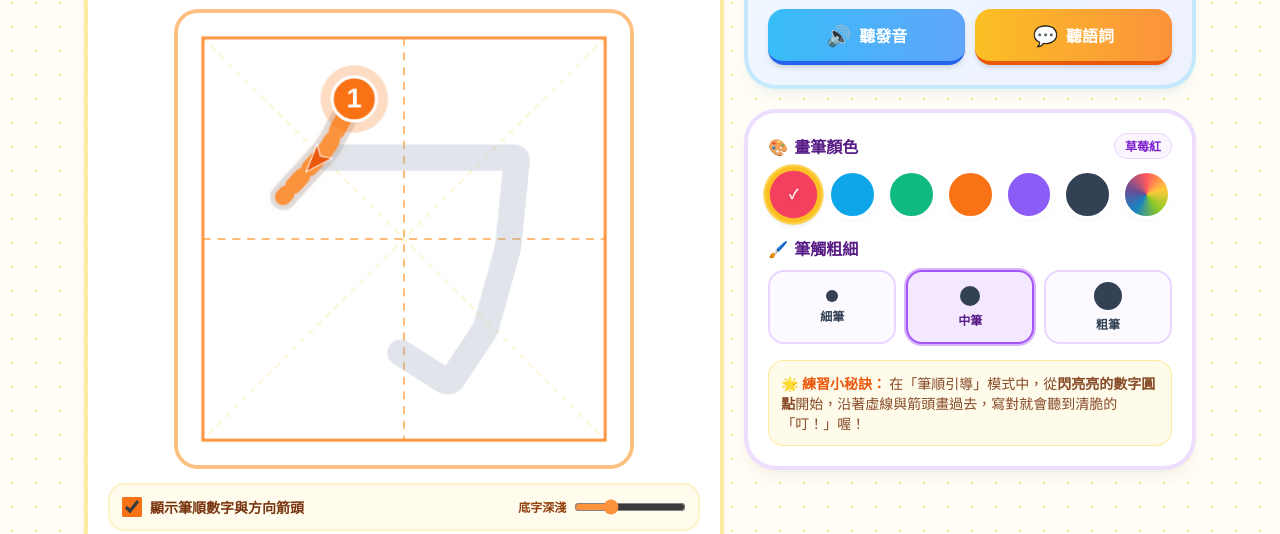
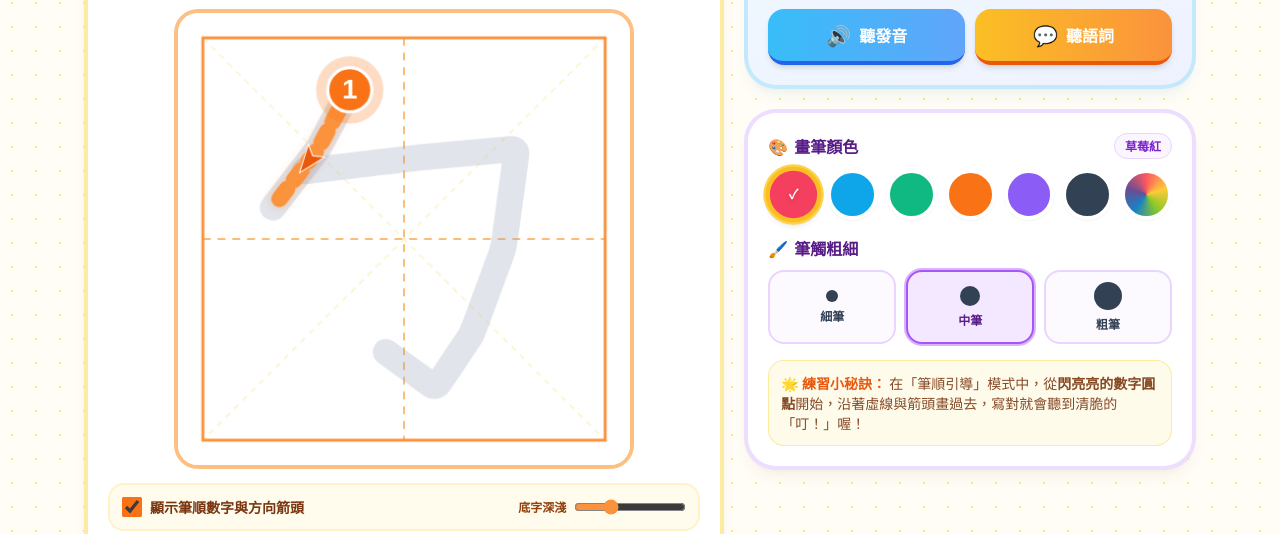
Before and after one commit to peiankuo-tw/zhuyin, a plain HTML site: page index.html in a window 1280 px wide. Shown: the part 273-807 px from the top of the page. Drawn offline with nearby package versions, Linux system fonts and the light colour scheme; a web font is replaced by a local one.

Commit message:
修正 37 個注音符號標準筆順與字形並優化筆順數字防重疊

```diff
--- a/index.html
+++ b/index.html
@@ -481,19 +481,18 @@
         ttsChar: '玻', ttsWord: '爸爸',
         // 2畫：1.撇 2.橫折鉤
         strokes: [
-          [[39, 19], [33, 30], [23, 41]],
-          [[33, 32], [54, 32], [75, 32], [73, 52], [68, 70], [60, 82], [49, 75]]
+          [[38, 17], [31, 30], [21, 43]],
+          [[28, 35], [53, 32], [75, 30], [72, 52], [65, 71], [57, 83], [46, 75]]
         ]
       },
       {
         char: 'ㄆ', cat: 'initial', word: '葡萄', reading: 'ㄆㄨˊ ㄊㄠˊ', emoji: '🍇',
         ttsChar: '坡', ttsWord: '葡萄',
-        // 4畫：1.短撇 2.橫 3.長撇 4.捺
-        strokes: [
-          [[41, 17], [34, 29], [25, 42]],
-          [[35, 30], [55, 30], [75, 30]],
-          [[59, 31], [54, 51], [42, 68], [24, 81]],
-          [[35, 43], [48, 57], [63, 71], [79, 81]]
+        // 3畫：1.短撇 2.橫撇 3.捺
+        strokes: [
+          [[38, 17], [31, 30], [23, 42]],
+          [[30, 33], [52, 30], [72, 28], [62, 49], [46, 68], [23, 82]],
+          [[32, 42], [47, 56], [63, 70], [80, 82]]
         ]
       },
       {
@@ -501,8 +500,8 @@
         ttsChar: '摸', ttsWord: '貓咪',
         // 2畫：1.左豎 2.橫折鉤
         strokes: [
-          [[24, 24], [24, 54], [24, 81]],
-          [[24, 25], [52, 25], [76, 25], [76, 56], [76, 81], [65, 74]]
+          [[24, 24], [24, 52], [24, 79]],
+          [[26, 26], [52, 23], [76, 21], [76, 54], [75, 81], [64, 74]]
         ]
       },
       {
@@ -510,8 +509,8 @@
         ttsChar: '佛', ttsWord: '飛機',
         // 2畫：1.橫 2.豎折
         strokes: [
-          [[22, 23], [50, 23], [78, 23]],
-          [[26, 23], [26, 52], [26, 77], [54, 77], [79, 77]]
+          [[22, 25], [50, 23], [77, 22]],
+          [[26, 25], [26, 54], [27, 77], [53, 76], [79, 75]]
         ]
       },
       {
@@ -519,8 +518,8 @@
         ttsChar: '得', ttsWord: '大象',
         // 2畫：1.橫折鉤 2.撇（不出頭，同「刀」）
         strokes: [
-          [[24, 26], [52, 26], [75, 26], [72, 52], [66, 72], [58, 82], [47, 74]],
-          [[48, 26], [44, 48], [35, 67], [22, 81]]
+          [[24, 28], [52, 26], [75, 25], [72, 52], [66, 72], [58, 82], [47, 74]],
+          [[48, 27], [44, 48], [35, 67], [22, 81]]
         ]
       },
       {
@@ -528,9 +527,9 @@
         ttsChar: '特', ttsWord: '兔子',
         // 3畫：1.橫 2.豎撇折 3.點
         strokes: [
-          [[22, 31], [50, 31], [78, 31]],
-          [[48, 17], [46, 40], [37, 62], [27, 76], [50, 71], [69, 67]],
-          [[62, 53], [70, 65], [78, 78]]
+          [[26, 37], [50, 35], [73, 33]],
+          [[50, 17], [48, 36], [41, 56], [30, 76], [50, 72], [68, 67]],
+          [[62, 54], [70, 66], [77, 79]]
         ]
       },
       {
@@ -538,7 +537,7 @@
         ttsChar: '訥', ttsWord: '牛奶',
         // 1畫：橫折折折鉤
         strokes: [
-          [[26, 23], [46, 23], [65, 23], [54, 37], [44, 47], [60, 47], [73, 47], [69, 67], [61, 82], [49, 74]]
+          [[32, 22], [52, 20], [67, 19], [56, 34], [45, 46], [60, 44], [73, 43], [67, 65], [58, 82], [46, 74]]
         ]
       },
       {
@@ -546,16 +545,17 @@
         ttsChar: '勒', ttsWord: '老鼠',
         // 2畫：1.橫折鉤 2.撇（上方出頭，同「力」）
         strokes: [
-          [[24, 35], [50, 35], [74, 35], [71, 58], [65, 75], [57, 83], [46, 75]],
-          [[50, 16], [47, 42], [38, 64], [23, 81]]
+          [[24, 36], [50, 34], [74, 32], [70, 56], [64, 74], [56, 83], [45, 75]],
+          [[50, 16], [47, 42], [38, 64], [22, 81]]
         ]
       },
       {
         char: 'ㄍ', cat: 'initial', word: '狗狗', reading: 'ㄍㄡˇ ㄍㄡˇ', emoji: '🐶',
         ttsChar: '哥', ttsWord: '狗狗',
-        // 1畫：撇點（上略窄下略展）
-        strokes: [
-          [[56, 18], [45, 34], [32, 49], [49, 64], [68, 82]]
+        // 2畫：1.左撇點 2.右撇點（兩筆平行）
+        strokes: [
+          [[45, 19], [34, 35], [22, 50], [33, 66], [43, 82]],
+          [[74, 19], [63, 35], [51, 50], [62, 66], [73, 82]]
         ]
       },
       {
@@ -563,8 +563,8 @@
         ttsChar: '科', ttsWord: '恐龍',
         // 2畫：1.橫 2.豎折折鉤
         strokes: [
-          [[20, 24], [50, 24], [80, 24]],
-          [[43, 24], [39, 38], [35, 48], [55, 48], [71, 48], [67, 68], [60, 82], [48, 74]]
+          [[20, 24], [50, 22], [80, 21]],
+          [[46, 23], [41, 38], [36, 48], [55, 46], [72, 45], [67, 66], [59, 82], [48, 74]]
         ]
       },
       {
@@ -572,8 +572,8 @@
         ttsChar: '喝', ttsWord: '蝴蝶',
         // 2畫：1.橫 2.撇
         strokes: [
-          [[25, 24], [52, 24], [79, 24]],
-          [[28, 24], [27, 48], [23, 68], [17, 82]]
+          [[26, 25], [52, 23], [78, 22]],
+          [[31, 25], [30, 48], [26, 67], [19, 82]]
         ]
       },
       {
@@ -581,8 +581,8 @@
         ttsChar: '基', ttsWord: '雞蛋',
         // 2畫：1.豎提 2.右豎
         strokes: [
-          [[28, 26], [28, 50], [28, 69], [44, 62], [58, 56]],
-          [[65, 18], [65, 52], [65, 84]]
+          [[31, 25], [31, 50], [31, 70], [47, 63], [63, 55]],
+          [[66, 18], [66, 52], [66, 84]]
         ]
       },
       {
@@ -590,7 +590,7 @@
         ttsChar: '欺', ttsWord: '氣球',
         // 1畫：撇點（俐落大折角）
         strokes: [
-          [[64, 18], [47, 35], [29, 50], [47, 66], [65, 82]]
+          [[62, 18], [46, 35], [31, 50], [47, 66], [63, 82]]
         ]
       },
       {
@@ -598,8 +598,8 @@
         ttsChar: '希', ttsWord: '西瓜',
         // 2畫：1.橫 2.中豎
         strokes: [
-          [[20, 26], [50, 26], [80, 26]],
-          [[50, 26], [50, 56], [50, 82]]
+          [[20, 26], [50, 24], [80, 23]],
+          [[50, 25], [50, 55], [50, 82]]
         ]
       },
       {
@@ -607,10 +607,10 @@
         ttsChar: '知', ttsWord: '章魚',
         // 4畫：1.中豎 2.左豎折橫 3.右短豎 4.底長橫
         strokes: [
-          [[50, 18], [50, 48], [50, 76]],
-          [[28, 38], [28, 57], [52, 57], [72, 57]],
-          [[72, 38], [72, 59]],
-          [[20, 76], [50, 76], [80, 76]]
+          [[50, 18], [50, 48], [50, 77]],
+          [[28, 36], [28, 56], [50, 55], [71, 54]],
+          [[71, 35], [71, 56]],
+          [[19, 78], [50, 77], [81, 76]]
         ]
       },
       {
@@ -618,9 +618,9 @@
         ttsChar: '蚩', ttsWord: '車子',
         // 3畫：1.上撇 2.中撇 3.豎
         strokes: [
-          [[62, 18], [48, 30], [30, 40]],
-          [[66, 36], [48, 52], [27, 66]],
-          [[52, 50], [52, 68], [52, 84]]
+          [[62, 18], [48, 30], [31, 41]],
+          [[66, 36], [48, 52], [27, 67]],
+          [[53, 50], [53, 68], [53, 84]]
         ]
       },
       {
@@ -628,20 +628,20 @@
         ttsChar: '詩', ttsWord: '獅子',
         // 3畫：1.橫折 2.中橫 3.豎撇
         strokes: [
-          [[26, 22], [52, 22], [74, 22], [74, 42]],
-          [[28, 42], [52, 42], [74, 42]],
-          [[28, 22], [28, 48], [24, 68], [18, 82]]
+          [[29, 23], [52, 22], [73, 21], [72, 42]],
+          [[31, 43], [52, 42], [72, 41]],
+          [[31, 23], [31, 48], [26, 68], [18, 82]]
         ]
       },
       {
         char: 'ㄖ', cat: 'initial', word: '熱狗', reading: 'ㄖㄜˋ ㄍㄡˇ', emoji: '🌭',
         ttsChar: '日', ttsWord: '熱狗',
-        // 4畫：1.左豎 2.橫折 3.中橫 4.底橫
-        strokes: [
-          [[28, 21], [28, 52], [28, 79]],
-          [[28, 21], [52, 21], [72, 21], [72, 52], [72, 79]],
-          [[28, 49], [50, 49], [72, 49]],
-          [[28, 78], [50, 78], [72, 78]]
+        // 4畫：1.左豎 2.橫折 3.中點 4.底橫
+        strokes: [
+          [[28, 22], [28, 52], [28, 79]],
+          [[30, 23], [52, 22], [72, 21], [72, 52], [72, 79]],
+          [[41, 41], [50, 50], [58, 59]],
+          [[29, 78], [50, 77], [72, 77]]
         ]
       },
       {
@@ -649,17 +649,17 @@
         ttsChar: '資', ttsWord: '嘴巴',
         // 2畫：1.橫折鉤 2.左豎
         strokes: [
-          [[28, 24], [52, 24], [73, 24], [73, 55], [65, 62], [55, 55]],
-          [[30, 24], [30, 56], [30, 84]]
+          [[30, 25], [52, 23], [73, 21], [71, 45], [66, 59], [56, 54]],
+          [[32, 25], [32, 55], [32, 84]]
         ]
       },
       {
         char: 'ㄘ', cat: 'initial', word: '草莓', reading: 'ㄘㄠˇ ㄇㄟˊ', emoji: '🍓',
         ttsChar: '雌', ttsWord: '草莓',
-        // 2畫：1.斜橫 2.豎彎鉤
-        strokes: [
-          [[21, 47], [50, 42], [78, 36]],
-          [[44, 18], [44, 52], [44, 70], [49, 77], [58, 79], [75, 79], [77, 67]]
+        // 2畫：1.斜橫 2.豎折撇
+        strokes: [
+          [[20, 40], [50, 36], [79, 32]],
+          [[50, 18], [46, 38], [42, 55], [56, 53], [68, 52], [62, 68], [47, 82]]
         ]
       },
       {
@@ -667,8 +667,8 @@
         ttsChar: '思', ttsWord: '松鼠',
         // 2畫：1.撇折 2.點
         strokes: [
-          [[52, 19], [39, 46], [24, 74], [50, 71], [72, 68]],
-          [[62, 52], [70, 64], [78, 78]]
+          [[52, 19], [39, 47], [25, 74], [50, 71], [71, 67]],
+          [[63, 54], [71, 65], [78, 78]]
         ]
       },
 
@@ -678,7 +678,7 @@
         ttsChar: '衣', ttsWord: '衣服',
         // 1畫：橫向一畫由左至右
         strokes: [
-          [[18, 50], [50, 50], [82, 50]]
+          [[18, 50], [50, 49], [82, 48]]
         ]
       },
       {
@@ -686,8 +686,8 @@
         ttsChar: '烏', ttsWord: '烏龜',
         // 2畫：1.撇 2.捺
         strokes: [
-          [[69, 20], [54, 46], [38, 67], [22, 80]],
-          [[27, 23], [46, 47], [64, 67], [80, 80]]
+          [[66, 20], [54, 46], [39, 66], [23, 80]],
+          [[28, 35], [46, 50], [64, 67], [80, 81]]
         ]
       },
       {
@@ -695,8 +695,8 @@
         ttsChar: '迂', ttsWord: '雨傘',
         // 2畫：1.豎折 2.右豎
         strokes: [
-          [[24, 24], [24, 54], [24, 76], [52, 76], [76, 76]],
-          [[76, 24], [76, 54], [76, 78]]
+          [[25, 26], [25, 54], [25, 76], [52, 75], [75, 74]],
+          [[75, 25], [75, 54], [75, 78]]
         ]
       },
 
@@ -706,56 +706,55 @@
         ttsChar: '啊', ttsWord: '阿公',
         // 3畫：1.左短撇/點 2.右撇 3.中豎
         strokes: [
-          [[28, 24], [38, 37], [46, 48]],
-          [[72, 22], [61, 36], [50, 49]],
-          [[50, 48], [50, 66], [50, 84]]
+          [[26, 22], [36, 36], [46, 48]],
+          [[74, 21], [62, 36], [50, 49]],
+          [[50, 48], [50, 67], [50, 84]]
         ]
       },
       {
         char: 'ㄛ', cat: 'final', word: '喔喔叫', reading: 'ㄛ ㄛ ㄐㄧㄠˋ', emoji: '🐓',
         ttsChar: '喔', ttsWord: '公雞喔喔叫',
-        // 2畫：1.橫 2.豎彎鉤
-        strokes: [
-          [[23, 25], [50, 25], [77, 25]],
-          [[44, 25], [44, 56], [44, 70], [49, 77], [58, 79], [76, 79], [78, 67]]
+        // 2畫：1.上橫 2.豎彎
+        strokes: [
+          [[22, 26], [50, 24], [78, 22]],
+          [[51, 24], [47, 40], [38, 52], [34, 64], [41, 76], [56, 79], [71, 74], [77, 66]]
         ]
       },
       {
         char: 'ㄜ', cat: 'final', word: '白鵝', reading: 'ㄅㄞˊ ㄜˊ', emoji: '🦢',
         ttsChar: '鵝', ttsWord: '白鵝',
-        // 3畫：1.上橫 2.豎彎鉤 3.中短橫
-        strokes: [
-          [[23, 24], [50, 24], [77, 24]],
-          [[44, 24], [44, 56], [44, 70], [49, 77], [58, 79], [76, 79], [78, 67]],
-          [[44, 48], [58, 48], [72, 48]]
+        // 2畫：1.橫 2.豎彎（上方出頭）
+        strokes: [
+          [[22, 37], [50, 34], [78, 31]],
+          [[51, 17], [51, 35], [46, 48], [36, 58], [35, 70], [45, 79], [61, 80], [74, 73], [79, 65]]
         ]
       },
       {
         char: 'ㄝ', cat: 'final', word: '椰子', reading: 'ㄧㄝˊ ㄗ˙', emoji: '🥥',
         ttsChar: '耶', ttsWord: '椰子',
-        // 3畫：1.橫折鉤 2.中豎 3.豎彎鉤
-        strokes: [
-          [[20, 48], [48, 41], [76, 34], [74, 56], [68, 62], [60, 55]],
+        // 3畫：1.橫折鉤 2.中豎 3.豎彎
+        strokes: [
+          [[20, 49], [48, 43], [75, 36], [73, 56], [67, 63], [59, 57]],
           [[52, 18], [52, 44], [52, 65]],
-          [[32, 28], [32, 56], [32, 70], [38, 78], [56, 79], [76, 79], [78, 66]]
+          [[34, 28], [34, 56], [35, 70], [43, 78], [59, 79], [74, 77], [79, 69]]
         ]
       },
       {
         char: 'ㄞ', cat: 'final', word: '愛心', reading: 'ㄞˋ ㄒㄧㄣ', emoji: '❤️',
         ttsChar: '哀', ttsWord: '愛心',
-        // 3畫：1.上橫 2.左撇 3.右豎彎
-        strokes: [
-          [[21, 26], [50, 26], [79, 26]],
-          [[42, 26], [39, 53], [32, 69], [23, 81]],
-          [[58, 26], [58, 62], [58, 74], [64, 79], [77, 79]]
+        // 3畫：1.上橫 2.豎折撇 3.中撇
+        strokes: [
+          [[24, 24], [50, 22], [75, 20]],
+          [[32, 24], [30, 38], [28, 50], [52, 48], [74, 46], [67, 66], [56, 82]],
+          [[52, 22], [49, 44], [40, 65], [25, 81]]
         ]
       },
       {
         char: 'ㄟ', cat: 'final', word: '杯子', reading: 'ㄅㄟ ㄗ˙', emoji: '🥤',
         ttsChar: '欸', ttsWord: '杯子',
-        // 1畫：斜提再長捺
-        strokes: [
-          [[18, 48], [28, 41], [37, 35], [52, 49], [66, 63], [80, 73]]
+        // 1畫：短斜提接長捺
+        strokes: [
+          [[23, 33], [32, 29], [40, 26], [47, 42], [58, 62], [75, 80]]
         ]
       },
       {
@@ -763,9 +762,9 @@
         ttsChar: '熬', ttsWord: '蛋糕',
         // 3畫：1.上撇折 2.下撇折 3.點
         strokes: [
-          [[52, 18], [41, 32], [31, 43], [46, 41], [59, 39]],
-          [[63, 31], [48, 53], [30, 74], [52, 71], [71, 68]],
-          [[64, 56], [71, 66], [78, 78]]
+          [[52, 18], [41, 32], [32, 43], [46, 41], [59, 39]],
+          [[63, 32], [48, 53], [30, 75], [52, 72], [71, 68]],
+          [[64, 57], [71, 67], [77, 79]]
         ]
       },
       {
@@ -773,34 +772,35 @@
         ttsChar: '歐', ttsWord: '海鷗',
         // 2畫：1.橫撇 2.捺
         strokes: [
-          [[26, 26], [49, 26], [70, 26], [58, 50], [42, 68], [22, 80]],
-          [[32, 36], [48, 54], [64, 70], [80, 80]]
+          [[28, 28], [50, 26], [69, 25], [58, 50], [42, 68], [22, 81]],
+          [[31, 41], [47, 56], [64, 70], [80, 81]]
         ]
       },
       {
         char: 'ㄢ', cat: 'final', word: '安全帽', reading: 'ㄢ ㄑㄩㄢˊ ㄇㄠˋ', emoji: '⛑️',
         ttsChar: '安', ttsWord: '安全帽',
-        // 2畫：1.左豎折 2.右豎鉤
-        strokes: [
-          [[28, 24], [28, 51], [50, 51], [71, 51]],
-          [[71, 24], [70, 56], [66, 75], [59, 82], [49, 75]]
+        // 2畫：1.上橫 2.豎折撇
+        strokes: [
+          [[28, 25], [48, 23], [68, 22]],
+          [[37, 25], [33, 38], [28, 50], [50, 48], [72, 46], [64, 65], [50, 82]]
         ]
       },
       {
         char: 'ㄣ', cat: 'final', word: '森林', reading: 'ㄙㄣ ㄌㄧㄣˊ', emoji: '🌲',
         ttsChar: '恩', ttsWord: '森林',
-        // 1畫：豎折折
-        strokes: [
-          [[35, 20], [32, 36], [29, 50], [50, 50], [70, 50], [68, 67], [65, 82]]
+        // 1畫：豎折撇
+        strokes: [
+          [[37, 20], [33, 36], [28, 51], [51, 49], [73, 46], [65, 65], [51, 82]]
         ]
       },
       {
         char: 'ㄤ', cat: 'final', word: '糖果', reading: 'ㄊㄤˊ ㄍㄨㄛˇ', emoji: '🍬',
         ttsChar: '昂', ttsWord: '糖果',
-        // 2畫：1.撇 2.橫折彎鉤
-        strokes: [
-          [[46, 18], [43, 47], [34, 67], [20, 82]],
-          [[22, 36], [44, 36], [62, 36], [58, 60], [56, 72], [62, 78], [78, 78], [80, 67]]
+        // 3畫：1.橫 2.撇（上方出頭） 3.豎彎鉤
+        strokes: [
+          [[22, 37], [50, 35], [77, 33]],
+          [[49, 17], [46, 44], [37, 66], [22, 82]],
+          [[51, 36], [51, 60], [52, 74], [58, 79], [73, 79], [79, 75], [80, 66]]
         ]
       },
       {
@@ -808,7 +808,7 @@
         ttsChar: '亨', ttsWord: '蜜蜂',
         // 1畫：撇折
         strokes: [
-          [[54, 20], [41, 46], [24, 74], [52, 72], [77, 69]]
+          [[54, 20], [41, 47], [25, 75], [52, 73], [77, 70]]
         ]
       },
       {
@@ -816,8 +816,8 @@
         ttsChar: '兒', ttsWord: '耳朵',
         // 2畫：1.撇 2.豎彎鉤
         strokes: [
-          [[38, 22], [36, 51], [29, 69], [18, 82]],
-          [[58, 20], [58, 54], [58, 70], [63, 77], [78, 78], [80, 66]]
+          [[39, 22], [37, 51], [30, 69], [19, 82]],
+          [[58, 20], [58, 54], [58, 71], [64, 78], [78, 78], [81, 67]]
         ]
       }
     ];
@@ -1396,10 +1396,12 @@
         pulse = false,
         active = false,
         bgColor = '#FB923C',
-        textColor = '#FFFFFF'
+        textColor = '#FFFFFF',
+        offset = { x: 0, y: 0 }
       } = options;
 
-      const start = toPx(rawPoints[0], size);
+      const rawStart = toPx(rawPoints[0], size);
+      const start = { x: rawStart.x + offset.x, y: rawStart.y + offset.y };
       const baseR = active ? size * 0.044 : size * 0.032;
       const pulseScale = pulse ? (1 + Math.sin(state.pulsePhase) * 0.16) : 1;
       const r = baseR * pulseScale;
@@ -1622,11 +1624,22 @@
           });
 
           if (state.showStrokeHints) {
+            const placed = [];
             strokes.forEach((s, idx) => {
               drawDirectionArrows(s, size, 'rgba(234, 88, 12, 0.72)', false);
+              const p0 = toPx(s[0], size);
+              let ox = 0, oy = 0;
+              if (placed.some(p => Math.hypot(p.x - p0.x, p.y - p0.y) < size * 0.06) && s.length >= 2) {
+                const p1 = toPx(s[1], size);
+                const len = Math.hypot(p1.x - p0.x, p1.y - p0.y) || 1;
+                ox = ((p1.x - p0.x) / len) * size * 0.065;
+                oy = ((p1.y - p0.y) / len) * size * 0.065;
+              }
+              placed.push({ x: p0.x + ox, y: p0.y + oy });
               drawStartNumberBadge(s, idx + 1, size, {
                 active: false,
-                bgColor: 'rgba(249, 115, 22, 0.85)'
+                bgColor: 'rgba(249, 115, 22, 0.85)',
+                offset: { x: ox, y: oy }
               });
             });
           }
@@ -1646,11 +1659,22 @@
           });
 
           if (state.showStrokeHints) {
+            const placed = [];
             strokes.forEach((s, idx) => {
               drawDirectionArrows(s, size, 'rgba(14, 165, 233, 0.8)', false);
+              const p0 = toPx(s[0], size);
+              let ox = 0, oy = 0;
+              if (placed.some(p => Math.hypot(p.x - p0.x, p.y - p0.y) < size * 0.06) && s.length >= 2) {
+                const p1 = toPx(s[1], size);
+                const len = Math.hypot(p1.x - p0.x, p1.y - p0.y) || 1;
+                ox = ((p1.x - p0.x) / len) * size * 0.065;
+                oy = ((p1.y - p0.y) / len) * size * 0.065;
+              }
+              placed.push({ x: p0.x + ox, y: p0.y + oy });
               drawStartNumberBadge(s, idx + 1, size, {
                 active: false,
-                bgColor: 'rgba(14, 165, 233, 0.85)'
+                bgColor: 'rgba(14, 165, 233, 0.85)',
+                offset: { x: ox, y: oy }
               });
             });
           }
```
